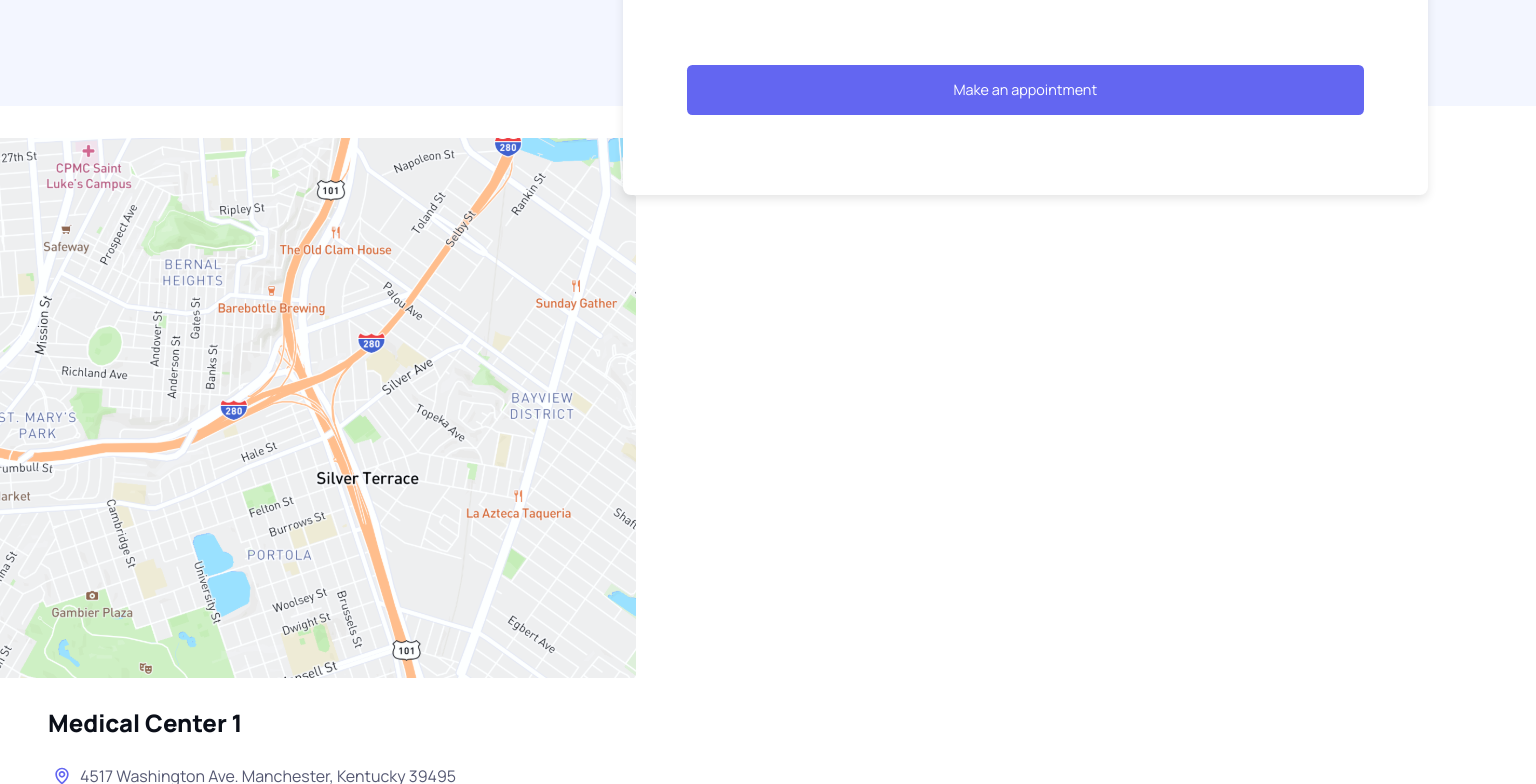
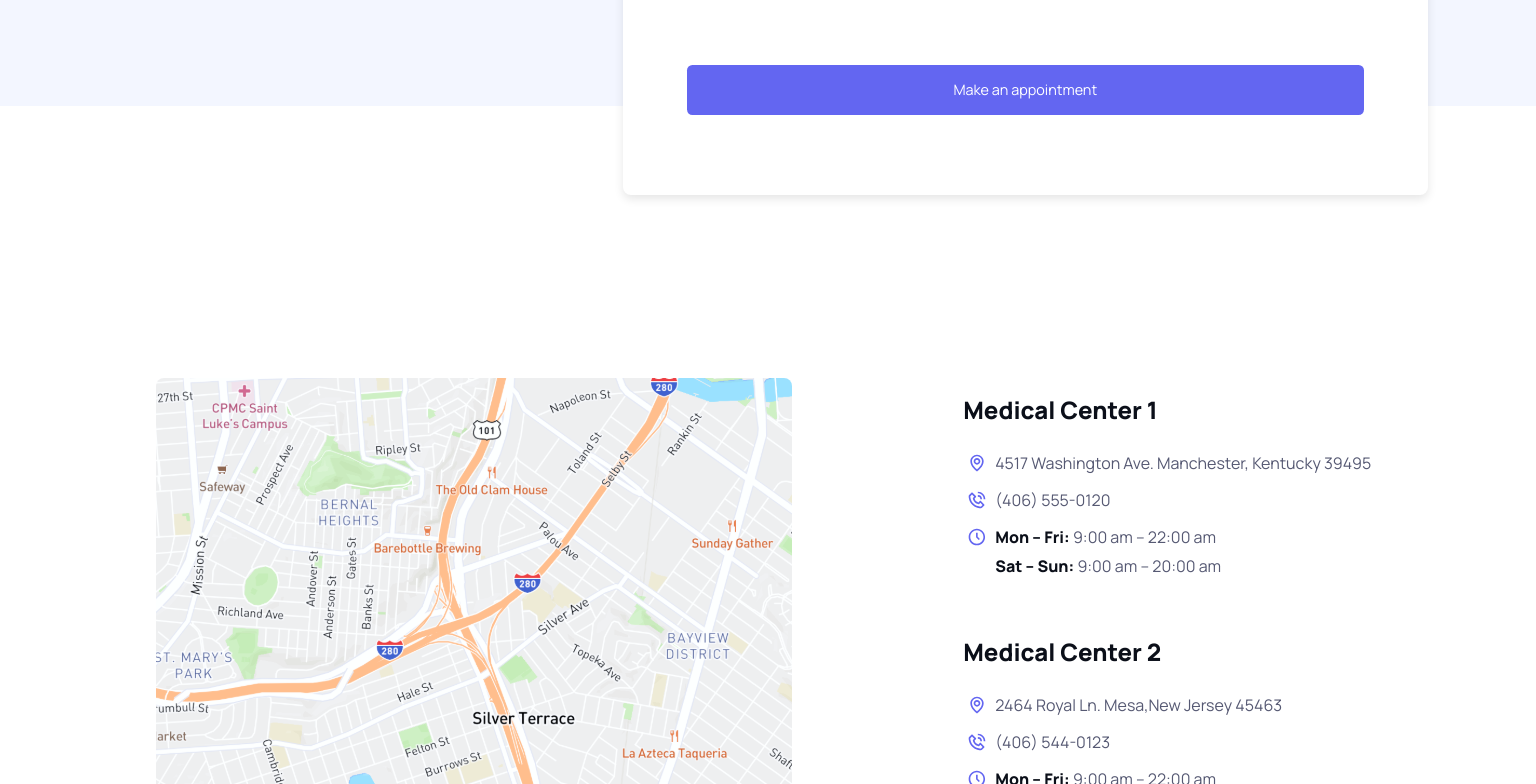
Before and after one commit to jeami174/Inl-mningsuppgift-JavaScript, a React (Vite) app: page /Contact in a window 1536 px wide. Shown: the part 720-1504 px from the top of the page. Built offline with nearby package versions, Linux system fonts and the light colour scheme.

Commit message:
Gjort klart map-section

```diff
--- a/src/Pages/ContactPage/Sections/MapSection.css
+++ b/src/Pages/ContactPage/Sections/MapSection.css
@@ -9,6 +9,12 @@
 
 .MapSection .image {
     display: none;
+    justify-self: center;
+    padding-top: 15rem;
+}
+
+.MapSection .map {
+    border-radius: 8px;
 }
 
 .MapSection .infolist {
@@ -48,7 +54,44 @@
 }
 
     @media (min-width: 768px) {
+
         .MapSection .image {
             display: block;
+
+        }
+
+        .MapSection .Adresses {
+            display: flex;
+            flex-direction: row;
+            justify-content: center;
+        }
+
+        .MapSection .Center1 h2 {
+            padding-top: 2rem;
         }
     }
+
+    @media (min-width: 1400px) {
+        .MapSection .Container {
+            display: grid;
+            grid-template-columns: 3fr 2fr;
+            padding-inline: 2rem;
+        }
+
+        .MapSection .Adresses {
+            display: flex;
+            flex-direction: column;
+            grid-column: 2;
+            grid-row: 1 / span 4;
+            padding-top: 7rem;
+
+        }
+
+        .MapSection .image {
+            display: flex;
+            grid-column: 1;
+            grid-row: 1 /span 4;
+
+        }
+
+    }
--- a/src/Pages/ContactPage/Sections/MapSection.jsx
+++ b/src/Pages/ContactPage/Sections/MapSection.jsx
@@ -1,6 +1,5 @@
 import React from 'react'
 import './MapSection.css';
-import checkCircleIcon from '../../../Images/icons/check-circle.svg';
 import placeIcon from '../../../Images/icons/bx-map.svg';
 import phoneIcon from '../../../Images/icons/bx-phone-call.svg';
 import clockIcon from '../../../Images/icons/bx-time-five.svg';
```
